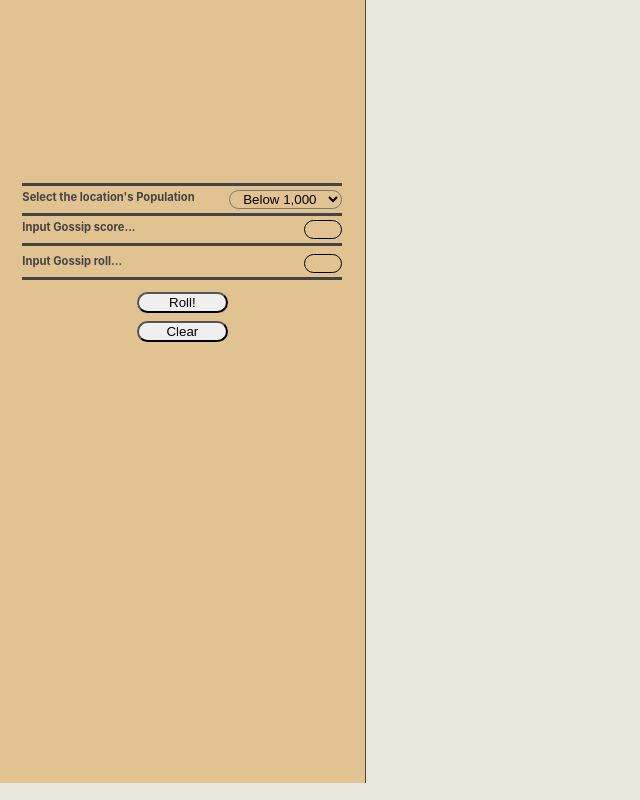
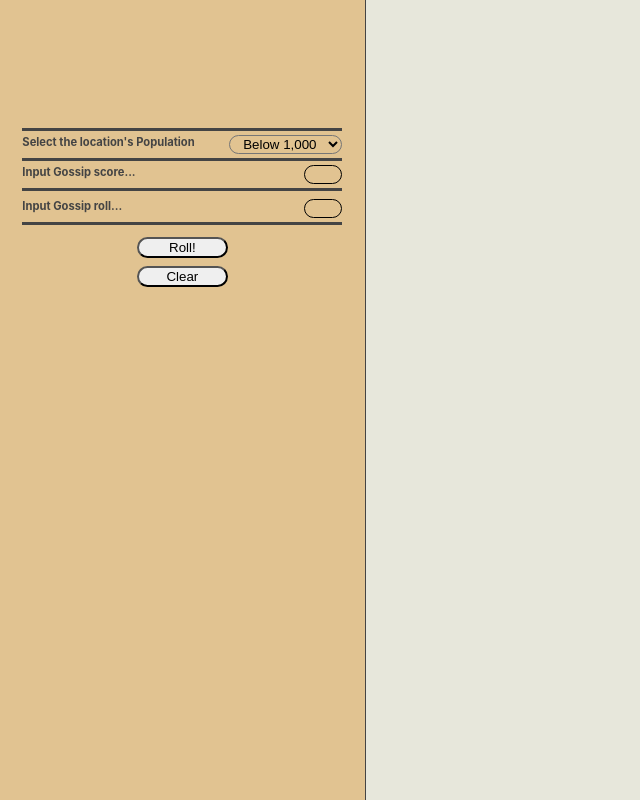
Before and after one commit to justricky21/wfrp-shoppe-generator, a React (Create React App) app: page / in a window 1280 px wide. Shown: the whole page, without its empty margins (0-640 px from the left). Built offline with nearby package versions, Linux system fonts and the light colour scheme.

Commit message:
amended header and main form styling

```diff
--- a/src/components/MainForm.css
+++ b/src/components/MainForm.css
@@ -1,11 +1,17 @@
 .main-form {
   display: flex;
   flex-flow: column wrap;
-  height: 75vh;
+  align-items: stretch;
+  height: 100vh;
   background-color: #e1c391;
   border-right-style: solid;
   border-right-width: 1px;
-  padding-top: 50%;
+}
+
+.main-form > div,
+.main-form > button {
+  position: relative;
+  top: 8rem;
 }
 
 button {
--- a/src/components/ResultsCard.js
+++ b/src/components/ResultsCard.js
@@ -5,7 +5,7 @@ export default function ResultsCard(props) {
   const { key, label, availableGroupItems } = props.group;
   return (
     <div className="results-card">
-      <h1>{label}</h1>
+      <h3>{label}</h3>
       {availableGroupItems.map((item) => {
         return <p key={`${key} ${item.name}`}>{item.name}</p>;
       })}
```
